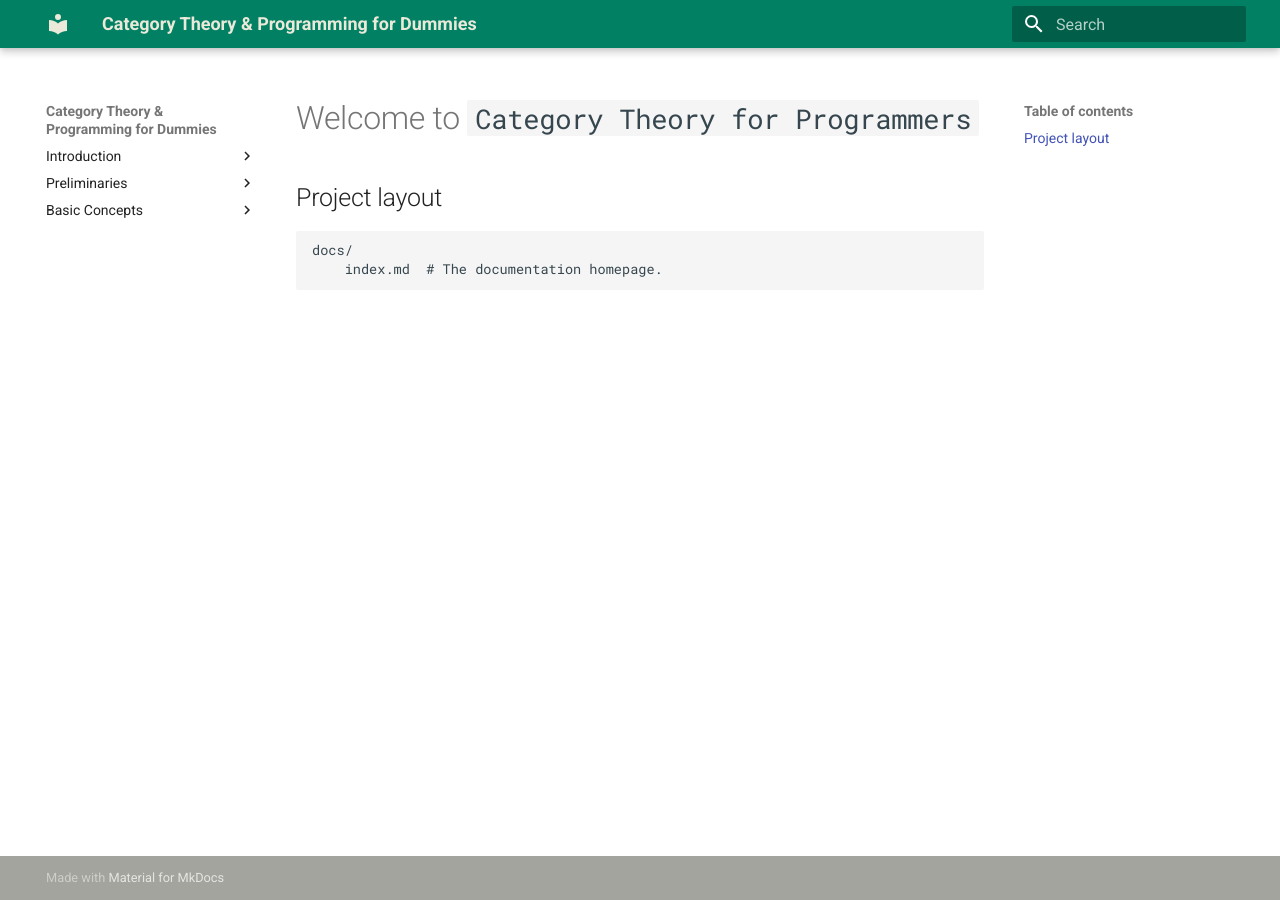
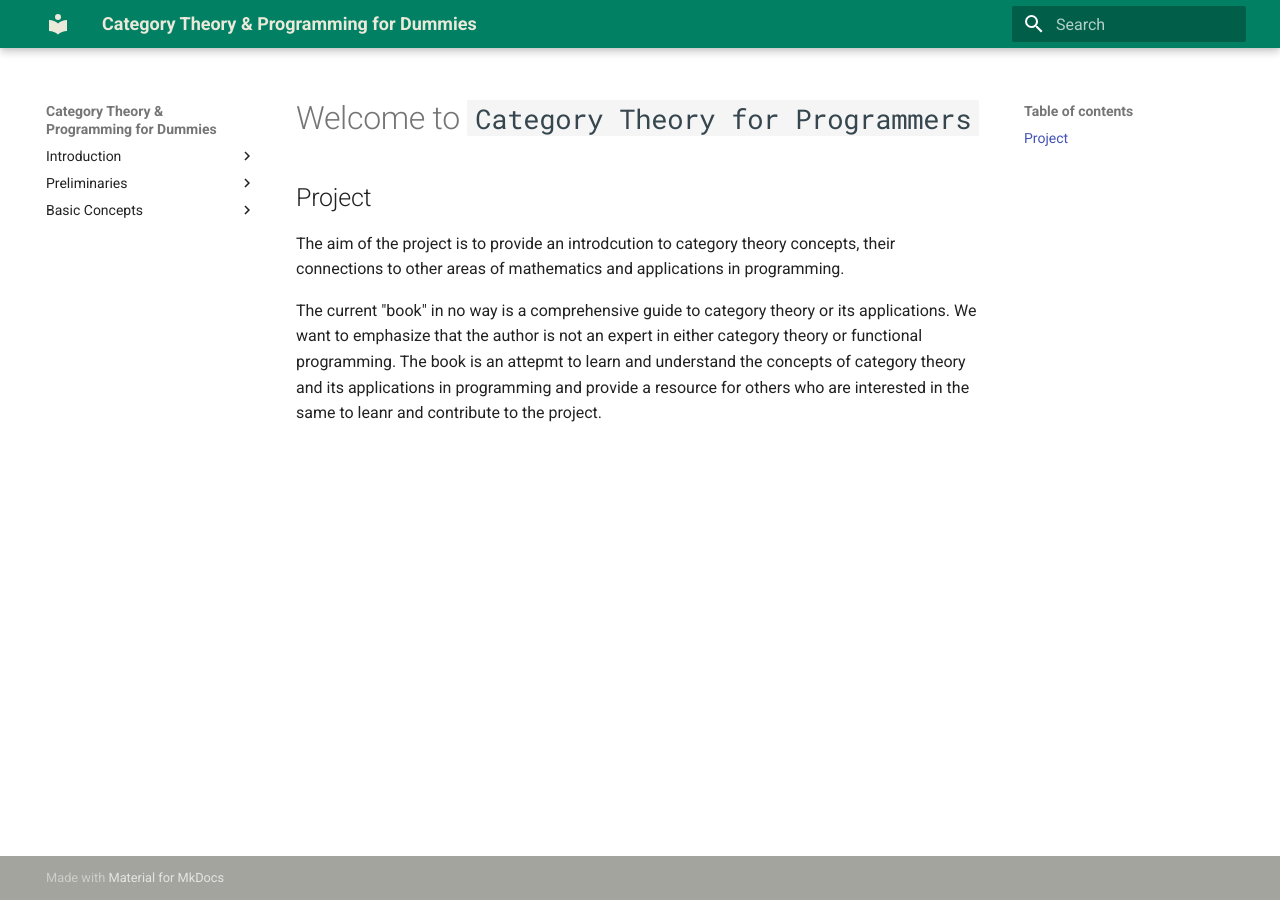
Before and after one commit to Varvos/category-theory-and-programming-for-absolute-dummies, an MkDocs documentation site: the page built from docs/index.md, in a window 1280 px wide. Built offline with MkDocs 1.6.1 and Material for MkDocs 9.7.7, drawn with Linux system fonts in a browser that asks for light colours; nearby versions of some CDN libraries.

Commit message:
docs: add brief description

```diff
--- a/docs/index.md
+++ b/docs/index.md
@@ -1,7 +1,8 @@
 # Welcome to `Category Theory for Programmers`
 
 
-## Project layout
+## Project
 
-    docs/
-        index.md  # The documentation homepage.
+The aim of the  project is to provide an introdcution to category theory concepts, their connections to other areas of mathematics and applications in programming.
+
+The current "book" in no way is a comprehensive guide to category theory or its applications. We want to emphasize that the author is not an expert in either category theory or functional programming. The book is an attepmt to learn and understand the concepts of category theory and its applications in programming and provide a resource for others who are interested in the same to leanr and contribute to the project.
```
